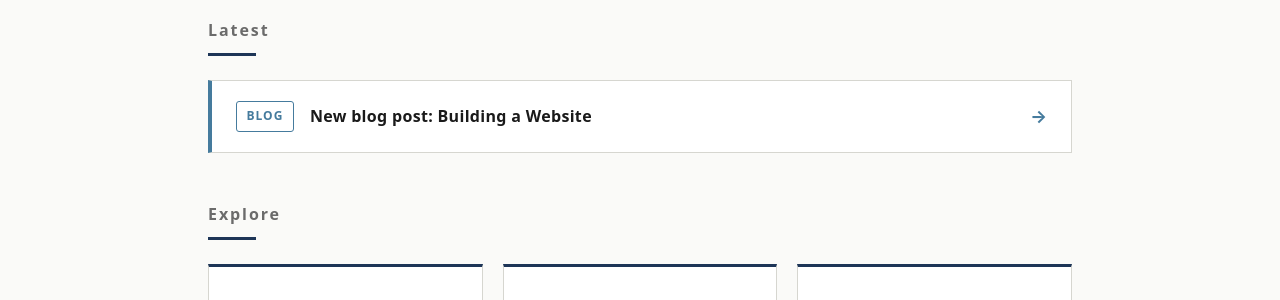
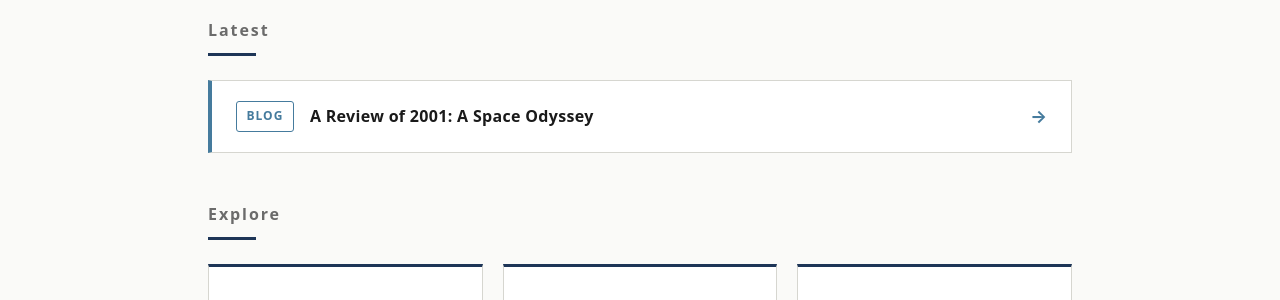
Before and after one commit to ShilongPan/ShilongPan.github.io, a Jekyll site: the page index.html, which Jekyll copies as it is, in a window 1280 px wide and 1107 px high. Shown: the part 487-787 px from the top of the window. Built offline with Jekyll 4.4.1, drawn with Linux system fonts in a browser that asks for light colours.

Commit message:
Update index.html

```diff
--- a/index.html
+++ b/index.html
@@ -39,7 +39,7 @@
     <h2>Latest</h2>
     <a href="/blog.html" class="latest-card">
       <span class="latest-type">Blog</span>
-      <span class="latest-title">New blog post: Building a Website</span>
+      <span class="latest-title">A Review of 2001: A Space Odyssey</span>
       <span class="latest-arrow">→</span>
     </a>
   </section>
```
